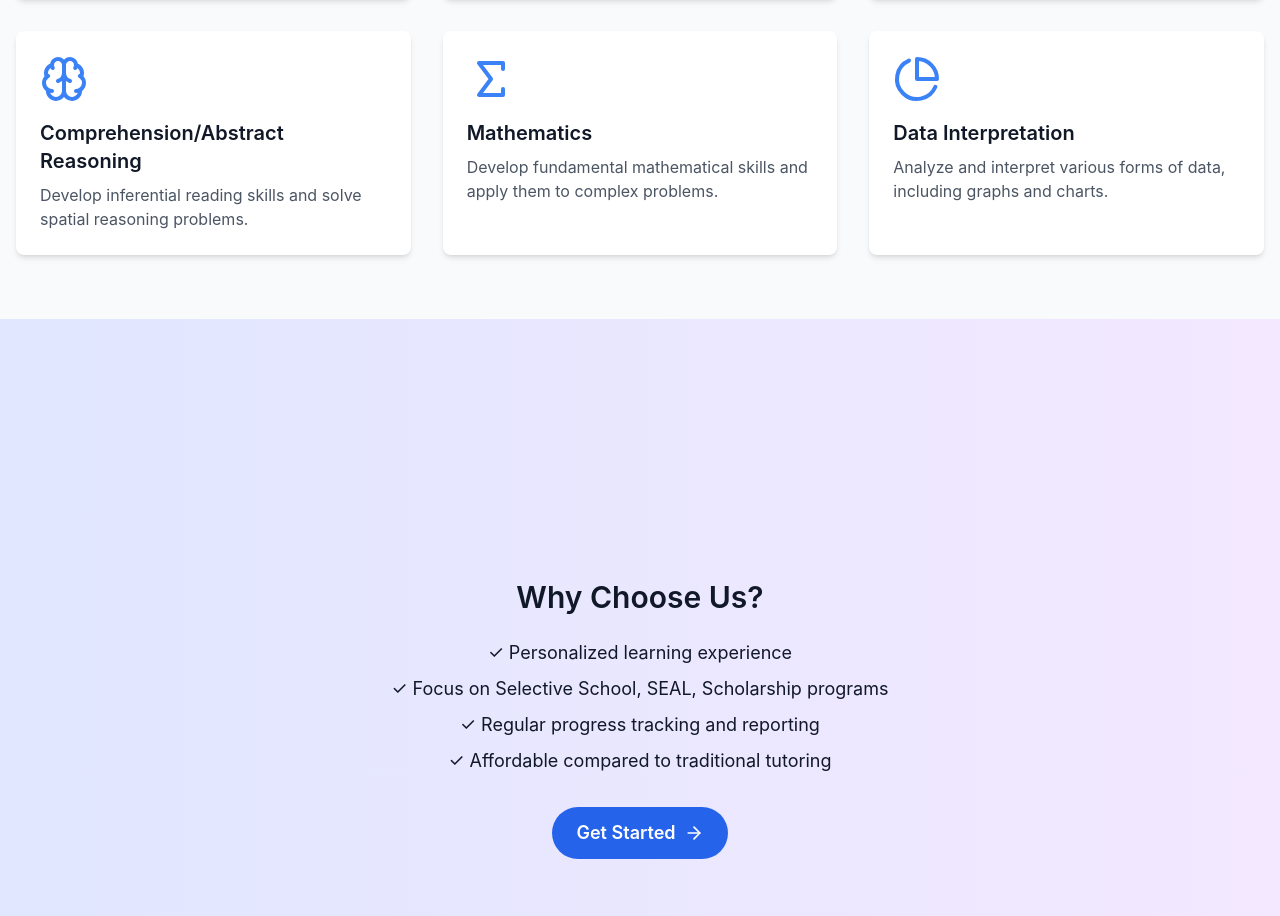
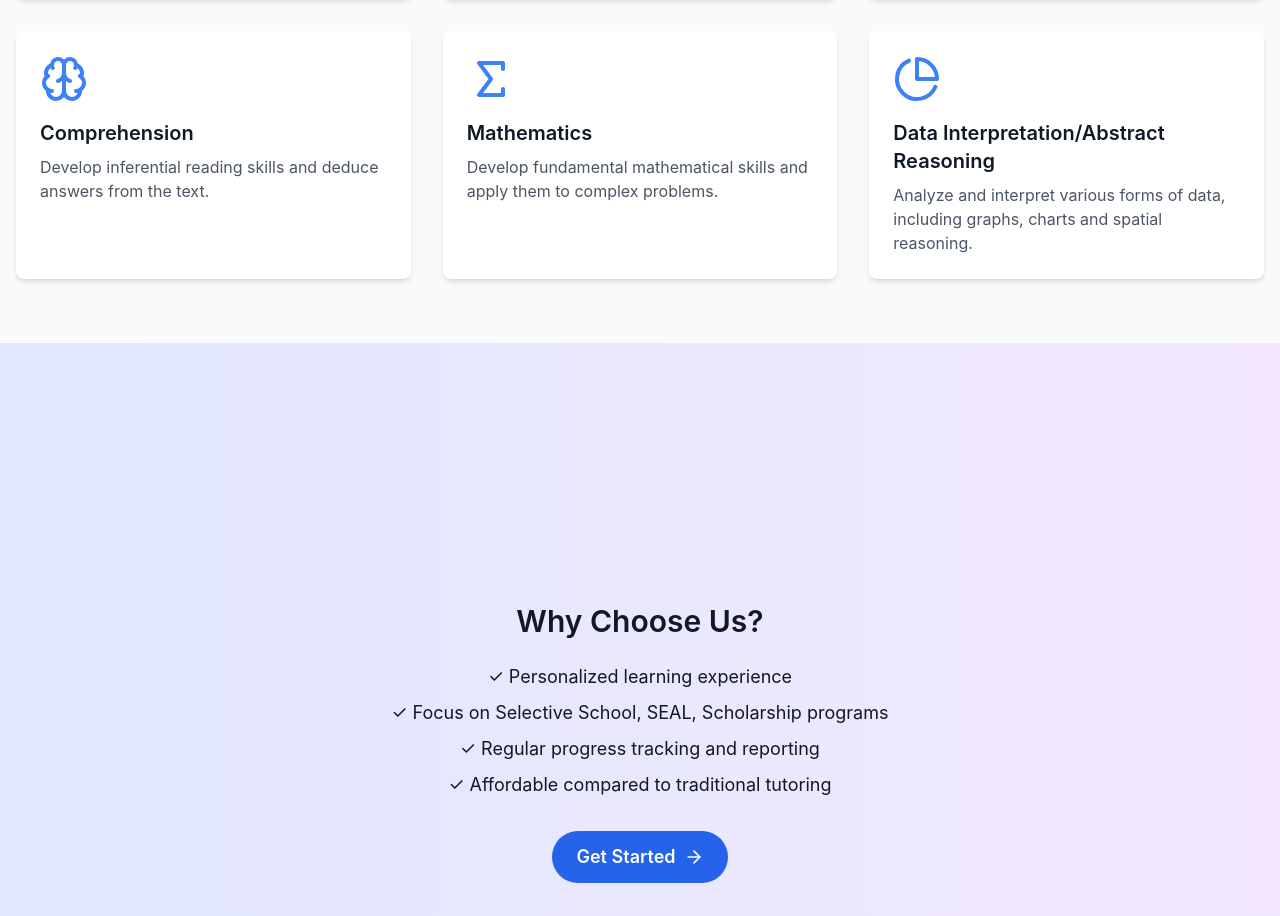
Before and after one commit to moreshk/selective-tutor, a Next.js app: page / in a window 1280 px wide. Shown: the part 2025-2941 px from the top of the page. Built offline with nearby package versions, Linux system fonts and the light colour scheme; no server answers.

Commit message:
moved spatial reasoning to a different section

```diff
--- a/components/TopicsCovered.tsx
+++ b/components/TopicsCovered.tsx
@@ -18,8 +18,8 @@ const topics = [
     icon: BookOpen,
   },
   {
-    title: 'Comprehension/Abstract Reasoning',
-    description: 'Develop inferential reading skills and solve spatial reasoning problems.',
+    title: 'Comprehension',
+    description: 'Develop inferential reading skills and deduce answers from the text.',
     icon: Brain,
   },
   {
@@ -28,8 +28,8 @@ const topics = [
     icon: Sigma,
   },
   {
-    title: 'Data Interpretation',
-    description: 'Analyze and interpret various forms of data, including graphs and charts.',
+    title: 'Data Interpretation/Abstract Reasoning',
+    description: 'Analyze and interpret various forms of data, including graphs, charts and spatial reasoning.',
     icon: PieChart,
   },
 ];
```
